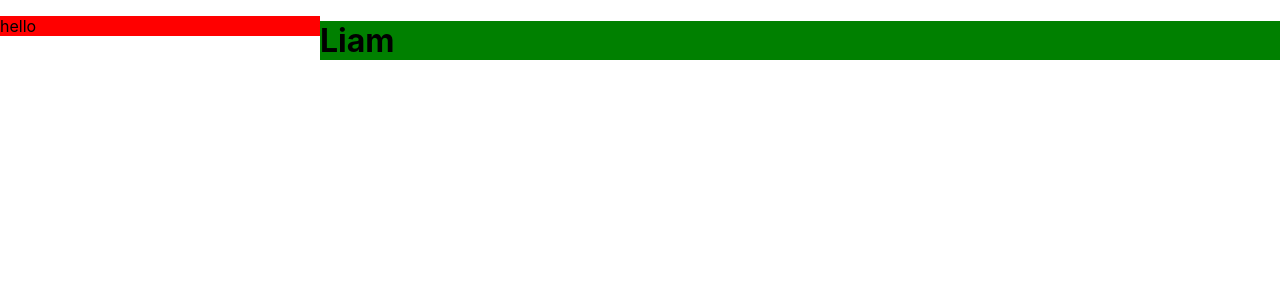
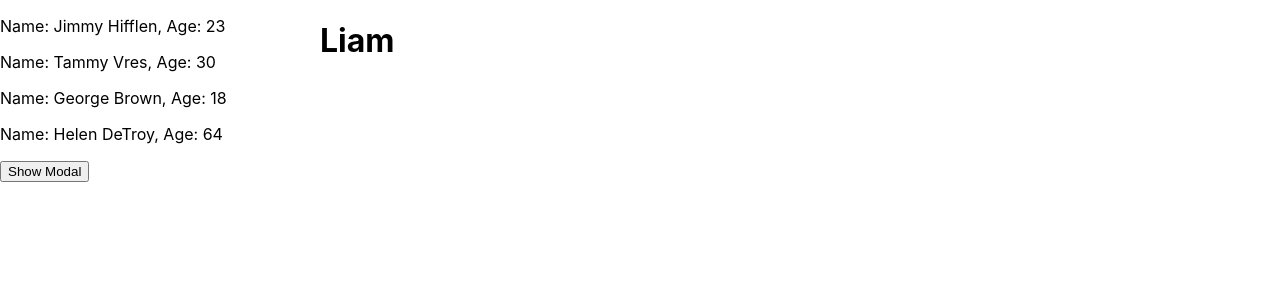
Before and after one commit to lcmpbll/design-patterns, a React (Create React App) app: page / in a window 1280 px wide. Shown: the top 300 px of the page. Built offline with nearby package versions, Linux system fonts and the light colour scheme.

Commit message:
Add modals

```diff
--- a/src/App.js
+++ b/src/App.js
@@ -1,26 +1,32 @@
 import { SplitScreen } from "./SplitScreen";
 import { RegularList } from "./Lists";
+import {SmallPersonListItem} from './People/SmallPersonListItem';
+import { LargePersonListItem } from "./People/LargePersonListItem";
 import { people, products } from "./Lists/lists"
+import { Modal } from "./Modals";
 import React from 'react';
 const RightHandComponent = ({name}) => {
-  return(
-    <h1 style={{backgroundColor: 'green'}}>{name}</h1>
+  return (
+    <h1>{name}</h1>
   );
 }
-const LeftHandComponent = ({message}) => {
-  return <p style={{backgroundColor: 'red'}}>{message}</p>
-}
 
+//counld rename to large product details, to demo that it's not just for lists.
 function App() {
   return (
+    <>
     <SplitScreen
 
       leftWeight={1}
       rightWeight={3}
     >
-      <LeftHandComponent message={'hello'}/>
+      <RegularList items={people} resourceName='person' itemComponent={SmallPersonListItem}/>
       <RightHandComponent name={'Liam'}/>
     </SplitScreen>
+    <Modal>
+      <LargePersonListItem person={people[0]}/>
+    </Modal>
+    </>
   );
 }
 
--- a/src/Modals/index.jsx
+++ b/src/Modals/index.jsx
@@ -0,0 +1,41 @@
+import React, {useState} from 'react';
+import styled from 'styled-components';
+
+const ModalBackground = styled.div`
+  position: fixed;
+  z-index: 1;
+  left: 0;
+  top: 0;
+  width: 100%;
+  height: 100%;
+  overflow: auto;
+  background-color: rgba(0, 0, 0 , 0.5);
+`;
+const ModalBody = styled.div`
+  background-color: white;
+  margin: 10% auto;
+  padding: 20px;
+  width: 50%;
+`;
+
+export const Modal = ({children}) => {
+  const [shouldShow, setShouldShow] = useState(false);
+  return (
+    <>
+      <button onClick={() => setShouldShow(true)}>Show Modal</button>
+      {shouldShow && (
+        <ModalBackground onClick={() => setShouldShow(false)}>
+          <ModalBody onClick={e => e.stopPropagation()}>
+
+            <button onClick={() => setShouldShow(false)}>Hide Modal</button>
+            {children}
+          </ModalBody>
+        </ModalBackground>
+
+      )}
+    </>
+  );
+}
+
+
+//onClick={e => e.stopPropagation()} prevents clicks on children elements from bubbling up and closing the modal.
--- a/src/People/LargePersonListItem.js
+++ b/src/People/LargePersonListItem.js
@@ -1,3 +1,4 @@
+import React from 'react';
 export const LargePersonListItem =({person}) => {
   const { name, age, hairColor, hobbies } = person;
   return (
--- a/src/People/SmallPersonListItem.js
+++ b/src/People/SmallPersonListItem.js
@@ -1,3 +1,4 @@
+import React from 'react';
 export const SmallPersonListItem =({person}) => {
   const { name, age } = person;
   return (
```
